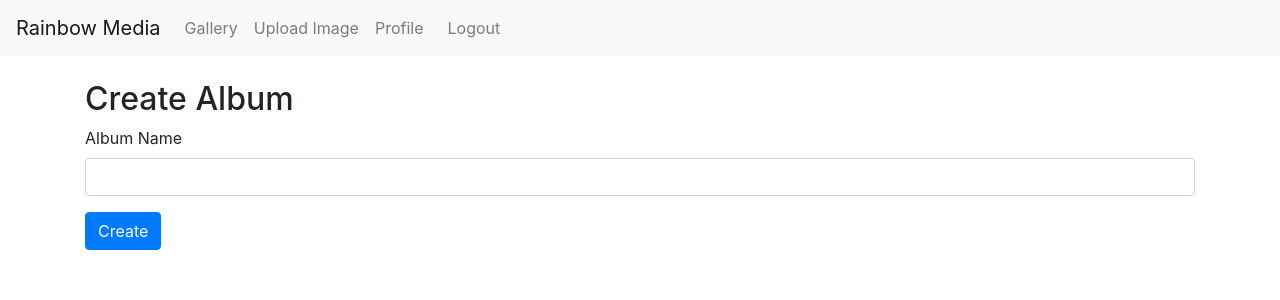
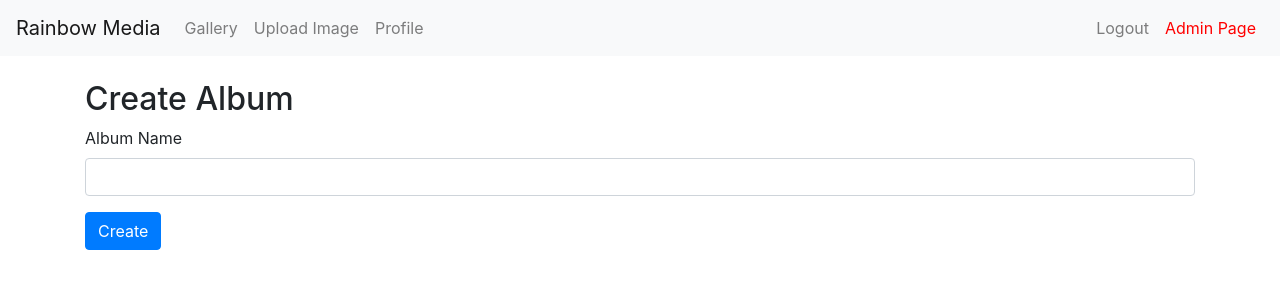
Before and after one commit to pft-jason/rainbow-media, a Django app: page /album/create/ in a window 1280 px wide. Shown: the top 300 px of the page. Run offline with Django 4.2, Linux system fonts and the light colour scheme; a user stored in the database is signed in; some libraries are stand-ins or nearby versions.

Commit message:
Add admin page accessible only to staff users and update navigation links

```diff
--- a/_rm/urls.py
+++ b/_rm/urls.py
@@ -31,6 +31,7 @@ urlpatterns = [
     path('albums/<str:username>/', views.user_albums, name='user_albums'),
     path('album/create/', views.create_album, name='create_album'),
     path('save_image_order/<int:album_id>/', views.save_image_order, name='save_image_order'),
+    path('admin_page/', views.admin_page, name='admin_page'),  # Add this line
 ]
 
 if settings.DEBUG:
--- a/gallery/templates/base.html
+++ b/gallery/templates/base.html
@@ -26,11 +26,15 @@
                     <li class="nav-item">
                         <a class="nav-link" href="{% url 'profile' %}">Profile</a>
                     </li>
+                {% endif %}
+            </ul>
+            <ul class="navbar-nav ml-auto">
+                {% if user.is_authenticated %}
                     <li class="nav-item">
-                        <form method="post" action="{% url 'logout' %}" style="display: inline;">
+                        <form id="logout-form" method="post" action="{% url 'logout' %}" style="display: none;">
                             {% csrf_token %}
-                            <button type="submit" class="btn btn-link nav-link" style="padding: .5rem 1rem; border: none; cursor: pointer;">Logout</button>
                         </form>
+                        <a class="nav-link" href="#" onclick="document.getElementById('logout-form').submit();">Logout</a>
                     </li>
                 {% else %}
                     <li class="nav-item">
@@ -40,7 +44,11 @@
                         <a class="nav-link" href="{% url 'register' %}">Register</a>
                     </li>
                 {% endif %}
-                <!-- Add more navigation links here -->
+                {% if user.is_authenticated and user.is_staff %}
+                <li class="nav-item">
+                    <a class="nav-link" href="{% url 'admin_page' %}" style="color: red;">Admin Page</a>
+                </li>
+                {% endif %}
             </ul>
         </div>
     </nav>
--- a/gallery/views.py
+++ b/gallery/views.py
@@ -10,6 +10,11 @@ from django.contrib.auth import login
 from django.contrib.auth.models import User
 import json
 from django.views.decorators.csrf import csrf_exempt
+from django.contrib.auth.decorators import user_passes_test
+
+@user_passes_test(lambda u: u.is_staff)
+def admin_page(request):
+    return render(request, 'admin_page.html')
 
 def search(request):
     query = request.GET.get('q')
```
Also changed, not shown: gallery/templates/admin_page.html (added, +8 -0 lines), db.sqlite3.
